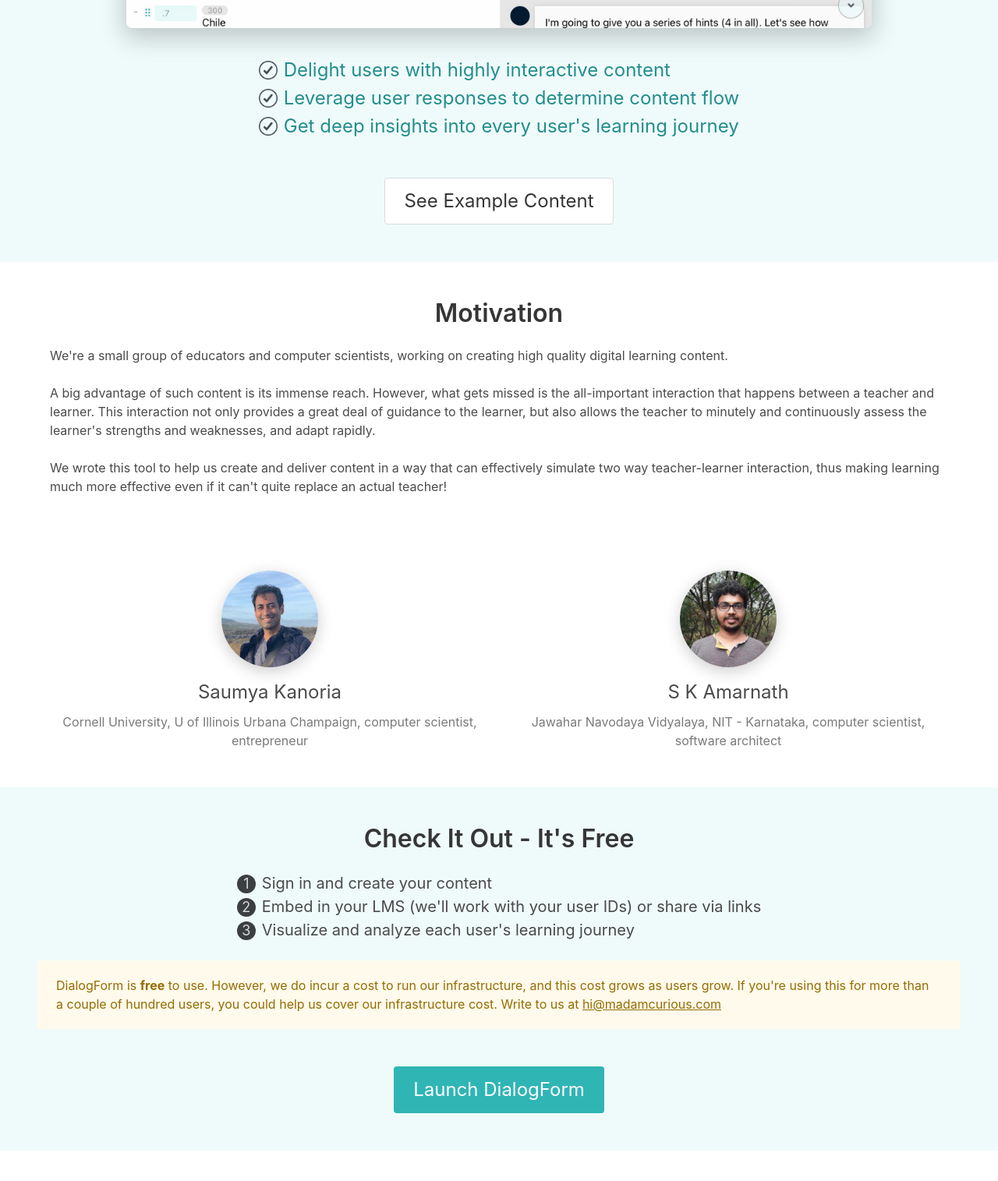
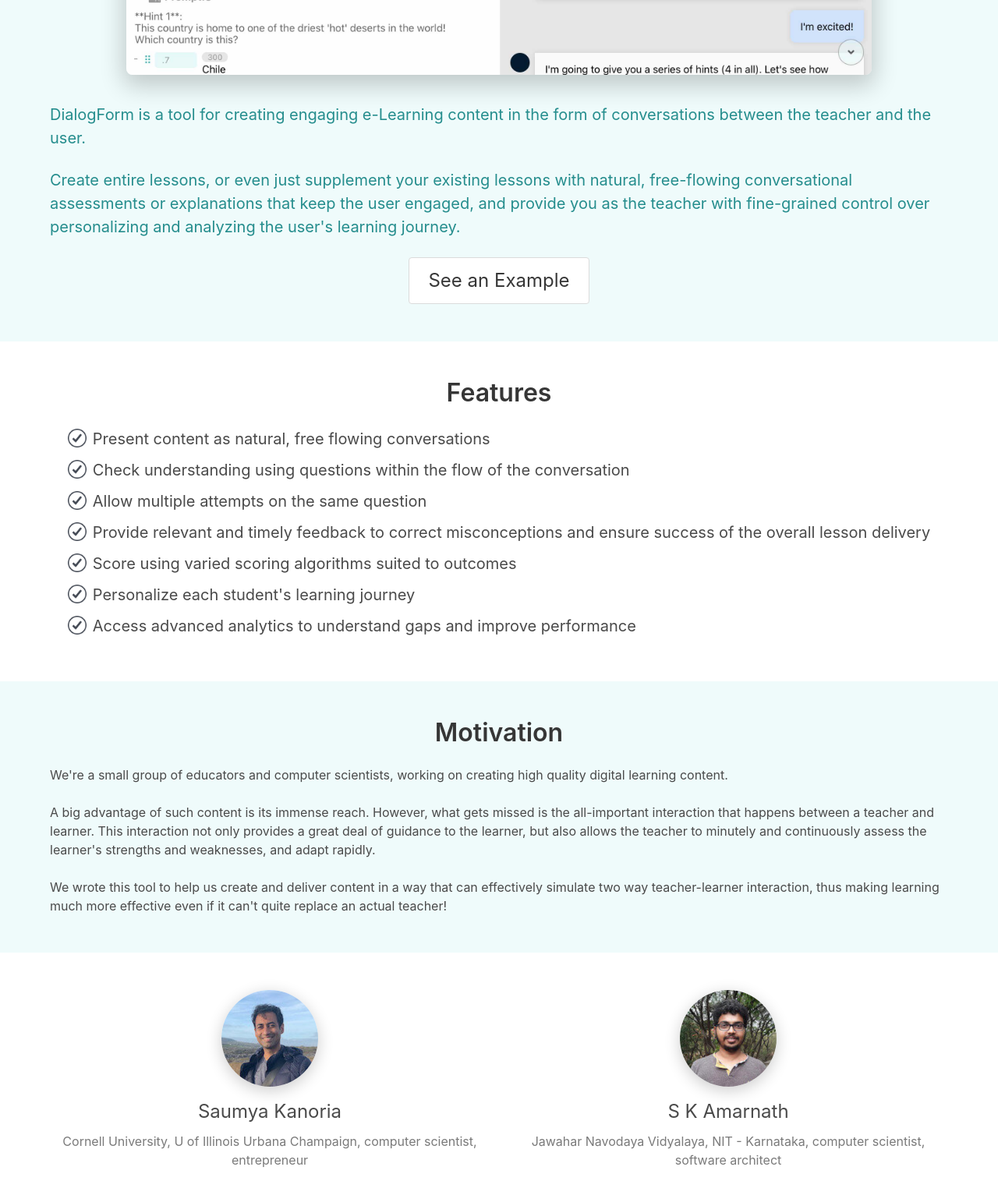
Before and after one commit to X-FLR6/chatbot-website, a Gatsby site: page / in a window 1280 px wide. Shown: the part 760-2275 px from the top of the page at 78% size. Before the commit the page ends 2236 px from the top, so only its background shows below. Built offline with nearby package versions, Linux system fonts and the light colour scheme; Gatsby itself is replaced by a stand-in of ours; a script that the page names is missing.

Commit message:
Updates website content to be in line with docs

```diff
--- a/src/components/demo-chat-button.js
+++ b/src/components/demo-chat-button.js
@@ -37,7 +37,7 @@
         className={classNames("button is-large", className)}
         onClick={() => setIsModalActive(true)}
       >
-        See Example Content
+        See an Example
       </button>
     </>
   );
--- a/src/pages/index.js
+++ b/src/pages/index.js
@@ -2,6 +2,7 @@
 
 import classNames from "classnames";
 import React from "react";
+import { BsChatQuoteFill } from "react-icons/bs";
 
 import AdminScreenshot from "../components/admin-screenshot";
 import DemoChatButton from "../components/demo-chat-button";
@@ -19,39 +20,62 @@
       <section className="hero is-primary is-bold">
         <div className="hero-body">
           <div className="container">
+            <BsChatQuoteFill className={styles.logo} />
             <h1 className="title">DialogForm</h1>
             <h3 className="subtitle">
-              Build conversational style e-Learning content
+              Build conversational e-Learning content
             </h3>
           </div>
         </div>
       </section>
-      <div className="section has-background-primary-light has-text-primary-dark">
-        <div className={classNames(styles.screenshotContainer, "container")}>
+      <section className="section has-background-primary-light has-text-primary-dark">
+        <div className="container">
           <div className="columns">
             <div className="column is-10-widescreen is-offset-1-widescreen is-8-fullhd is-offset-2-fullhd">
               <AdminScreenshot />
             </div>
           </div>
           <div className="block" />
+          <div className="is-size-5">
+            <p className="block">
+              DialogForm is a tool for creating engaging e-Learning content in
+              the form of conversations between the teacher and the user.
+            </p>
+            <p className="block">
+              Create entire lessons, or even just supplement your existing
+              lessons with natural, free-flowing conversational assessments or
+              explanations that keep the user engaged, and provide you as the
+              teacher with fine-grained control over personalizing and analyzing
+              the user&apos;s learning journey.
+            </p>
+          </div>
+          <div className="block" />
           <div className="is-flex is-flex-direction-column is-align-items-center">
-            <ul
-              className={classNames(
-                styles.introFeatures,
-                "is-size-5 is-size-4-tablet"
-              )}
-            >
-              <li>Delight users with highly interactive content</li>
-              <li>Leverage user responses to determine content flow</li>
-              <li>Get deep insights into every user&apos;s learning journey</li>
-            </ul>
-            <div className="block" />
-            <div className="block" />
             <DemoChatButton />
           </div>
         </div>
-      </div>
-      <section className="section">
+      </section>
+      <section className="section is-flex is-flex-direction-column is-align-items-center">
+        <h3 className="title">Features</h3>
+        <ul className={classNames(styles.features, "is-size-5")}>
+          <li>Present content as natural, free flowing conversations</li>
+          <li>
+            Check understanding using questions within the flow of the
+            conversation
+          </li>
+          <li>Allow multiple attempts on the same question</li>
+          <li>
+            Provide relevant and timely feedback to correct misconceptions and
+            ensure success of the overall lesson delivery
+          </li>
+          <li>Score using varied scoring algorithms suited to outcomes</li>
+          <li>Personalize each student&apos;s learning journey</li>
+          <li>
+            Access advanced analytics to understand gaps and improve performance
+          </li>
+        </ul>
+      </section>
+      <section className="section has-background-primary-light">
         <div className="container">
           <h3 className="title has-text-centered">Motivation</h3>
           <p className="block">
@@ -94,16 +118,20 @@
           </div>
         </div>
       </section>
-      <section className="section is-flex is-flex-direction-column is-align-items-center has-background-primary-light">
-        <h3 className="title">Check It Out - It&apos;s Free</h3>
-        <ul className={classNames(styles.stepsToTry, "is-size-5")}>
-          <li>Sign in and create your content</li>
-          <li>
-            Embed in your LMS (we&apos;ll work with your user IDs) or share via
-            links
-          </li>
-          <li>Visualize and analyze each user&apos;s learning journey</li>
-        </ul>
+      <section className="section has-background-primary-light">
+        <div className="container is-flex is-flex-direction-column is-align-items-center">
+          <h3 className="title">Try It</h3>
+          <p className="is-size-5">
+            Sign in, create your content and embed in your Learning Management
+            System in minutes
+          </p>
+          <div className="block" />
+          <a
+            href="https://admin.dialogform.in"
+            className="button is-primary is-large"
+          >
+            Launch DialogForm
+          </a>
           <div className="block" />
           <div className="columns">
             <div className="column">
@@ -112,18 +140,28 @@
                 run our infrastructure, and this cost grows as users grow. If
                 you&apos;re using this for more than a couple of hundred users,
                 you could help us cover our infrastructure cost. Write to us at{" "}
-              <a href="mailto:hi@madamcurious.com">hi@madamcurious.com</a>
+                <a href="mailto:saumya.kanoria@madamcurious.com">
+                  saumya.kanoria@gmail.com
+                </a>
               </p>
             </div>
           </div>
-        <div className="block" />
+        </div>
+      </section>
+      <footer className="footer is-flex is-justify-content-center">
         <a
+          className="is-link mx-3 is-uppercase"
+          href="https://docs.dialogform.in"
+        >
+          Documentation
+        </a>
+        <a
+          className="is-link mx-3 is-uppercase"
           href="https://admin.dialogform.in"
-          className="button is-primary is-large"
         >
-          Launch DialogForm
+          Console
         </a>
-      </section>
+      </footer>
     </Layout>
   );
 }
--- a/src/pages/index.module.css
+++ b/src/pages/index.module.css
@@ -1,4 +1,10 @@
-.introFeatures li::before {
+.logo {
+  width: 54px;
+  height: 54px;
+  color: #30b5b5;
+}
+
+.features li::before {
   content: "";
   position: relative;
   top: 4px;
@@ -7,27 +13,9 @@
   height: 24px;
   margin-right: 8px;
   background-image: url(../images/check-icon.png);
-  background-size: contain;
+  background-size: cover;
 }
 
-.stepsToTry {
-  counter-reset: steps;
+.features li {
+  margin-bottom: 8px;
 }
-
-.stepsToTry li {
-  counter-increment: steps;
-}
-
-.stepsToTry li::before {
-  content: counter(steps);
-  display: inline-grid;
-  place-items: center;
-  width: 24px;
-  height: 24px;
-  line-height: 24px;
-  margin-right: 8px;
-  border-radius: 50%;
-  background: #3b3f41;
-  color: #d7d7d7;
-  font-size: 90%;
-}
```
Lines whose indentation alone changed are shown as unchanged.
